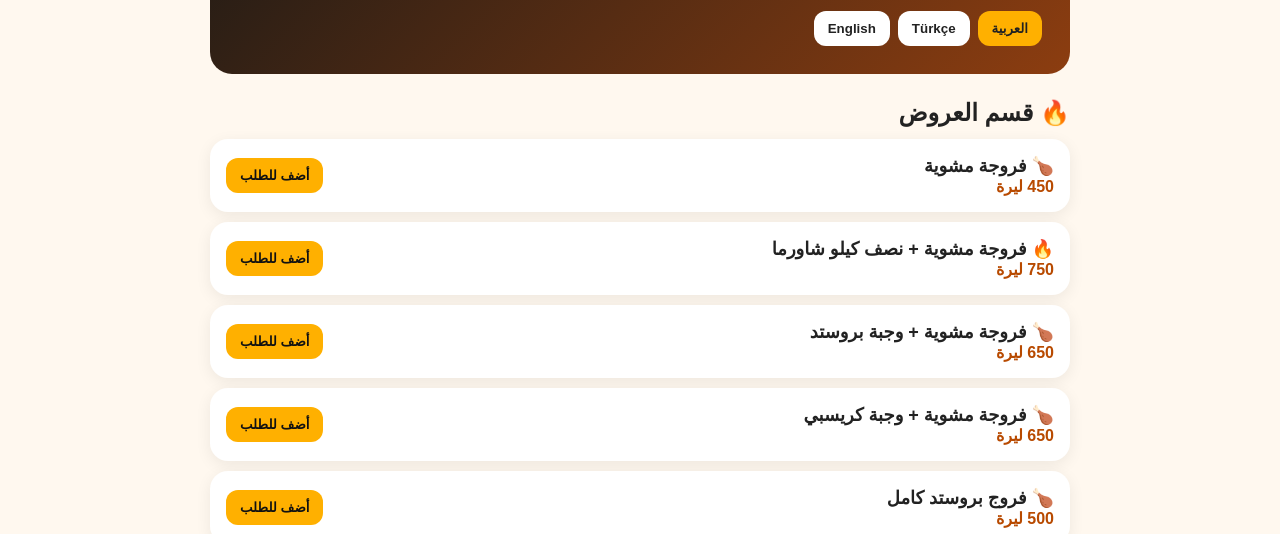
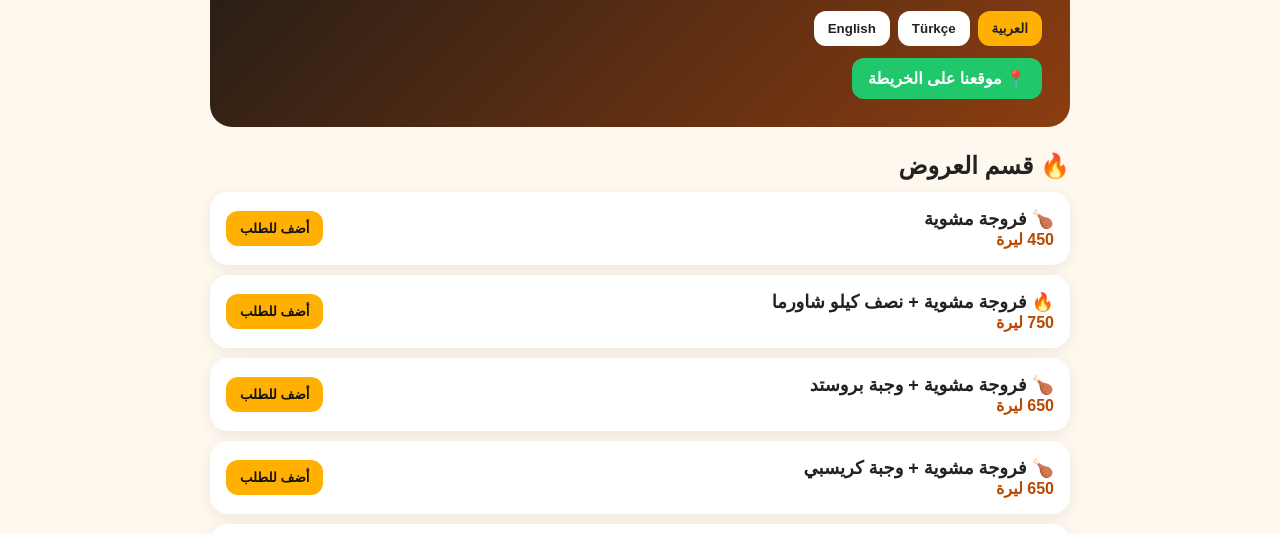
Before and after one commit to chickenhouse730-del/Chicken-House, a plain HTML site: page index.html in a window 1280 px wide. Shown: the part 216-750 px from the top of the page. Drawn offline with Linux system fonts and the light colour scheme.

Commit message:
Add files via upload

```diff
--- a/index.html
+++ b/index.html
@@ -14,7 +14,7 @@ header{background:#191919;color:#fff;padding:22px 16px;text-align:center;positio
 .hero{background:linear-gradient(135deg,#201b16,#8c3d10);color:#fff;border-radius:22px;padding:28px;margin-bottom:20px}
 .hero h1{margin:0 0 8px;font-size:34px}.hero p{margin:0}
 .lang{margin-top:14px;display:flex;gap:8px}.lang button,.add,.checkout{border:0;border-radius:12px;padding:10px 14px;font-weight:bold;cursor:pointer}
-.lang button{background:#fff;color:#222}.lang button.active{background:#ffb000}
+.lang button{background:#fff;color:#222}.lang button.active{background:#ffb000}.location-btn{display:inline-block;margin-top:12px;background:#20c76b;color:#fff;text-decoration:none;border-radius:12px;padding:11px 16px;font-weight:800}
 .section{margin:25px 0 12px;font-size:24px;font-weight:900}
 .card{background:#fff;border-radius:18px;padding:16px;margin:10px 0;display:flex;justify-content:space-between;gap:15px;align-items:center;box-shadow:0 4px 16px #00000012}
 .name{font-weight:800;font-size:18px}.price{color:#b84a00;font-weight:900;white-space:nowrap}.add{background:#ffb000;color:#111}
@@ -34,6 +34,7 @@ input,textarea,select{width:100%;padding:13px;border:1px solid #ddd;border-radiu
   <h1>أشهى الفروج والمشاوي يومياً 🔥</h1>
   <p>اطلب أونلاين وسيتم إرسال طلبك مباشرة عبر واتساب.</p>
   <div class="lang"><button class="active" onclick="setLang('ar')">العربية</button><button onclick="setLang('tr')">Türkçe</button><button onclick="setLang('en')">English</button></div>
+  <a id="locationBtn" class="location-btn" href="https://maps.app.goo.gl/JR1Dmr4BnWKt4xw19" target="_blank" rel="noopener">📍 موقعنا على الخريطة</a>
 </section>
 
 <div id="menu"></div>
@@ -90,6 +91,7 @@ function render(){
  products.map((p,i)=>`<div class="card"><div><div class="name">${p[0]} ${lang==="ar"?p[1]:p[2]}</div><div class="price">${p[3]} ليرة</div></div><button class="add" onclick="add(${i})">${lang==="ar"?"أضف للطلب":lang==="tr"?"Ekle":"Add to order"}</button></div>`).join("");
  document.getElementById("cartTitle").textContent=lang==="ar"?"🛒 طلبك":lang==="tr"?"🛒 Siparişiniz":"🛒 Your order";
  document.getElementById("deliveryTitle").textContent=lang==="ar"?"🚚 أجور التوصيل":lang==="tr"?"🚚 Teslimat ücreti":"🚚 Delivery fee";
+ const lb=document.getElementById("locationBtn"); lb.textContent=lang==="ar"?"📍 موقعنا على الخريطة":lang==="tr"?"📍 Haritadaki konumumuz":"📍 Our location on the map";
  const z=document.getElementById("deliveryZone"); z.options[0].textContent=lang==="ar"?"ضمن البوسنا — 65 ليرة":lang==="tr"?"Bosna içinde — 65 TL":"Inside Bosna — 65 TL"; z.options[1].textContent=lang==="ar"?"بعد البوسنا — 18 ليرة لكل كم":lang==="tr"?"Bosna dışı — km başına 18 TL":"Outside Bosna — 18 TL per km"; document.getElementById("deliveryKm").placeholder=lang==="ar"?"عدد الكيلومترات بعد البوسنا":lang==="tr"?"Bosna dışı kilometre sayısı":"Kilometers outside Bosna";
  updateCart();
 }
```
